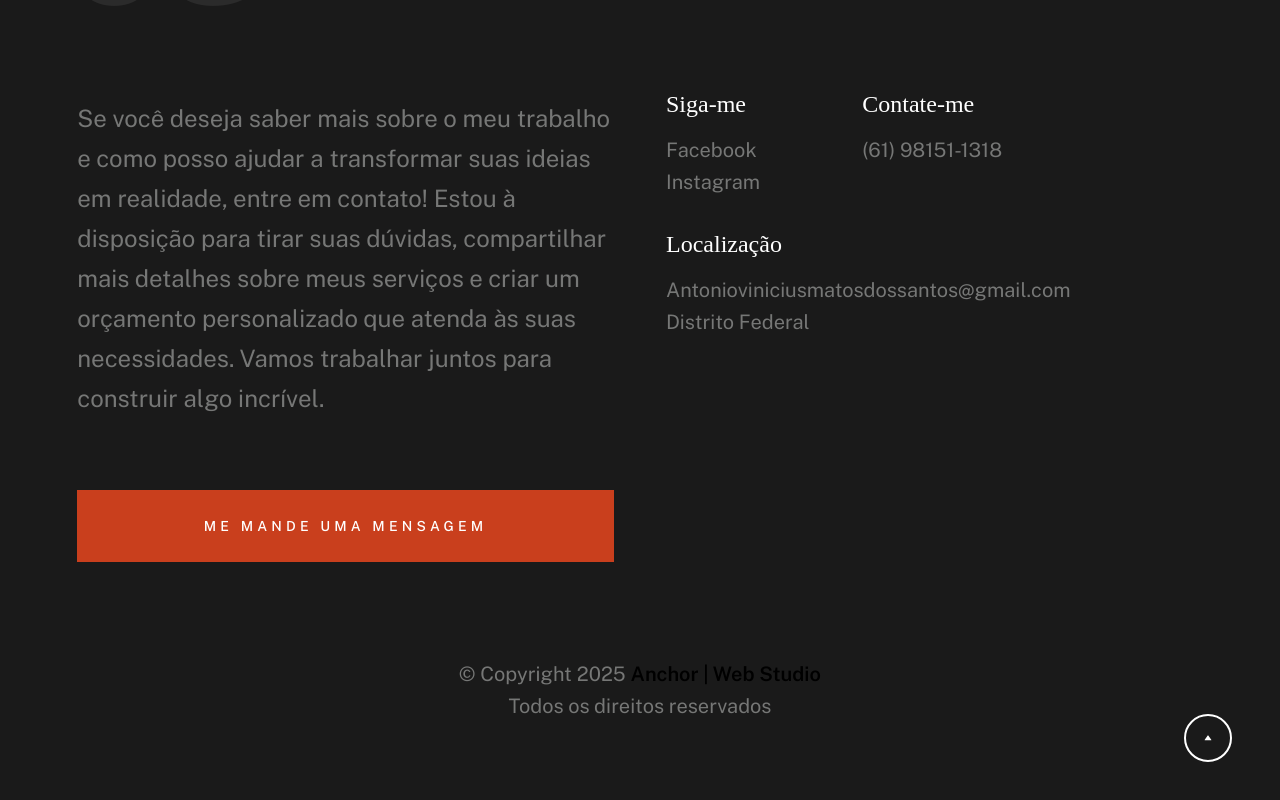
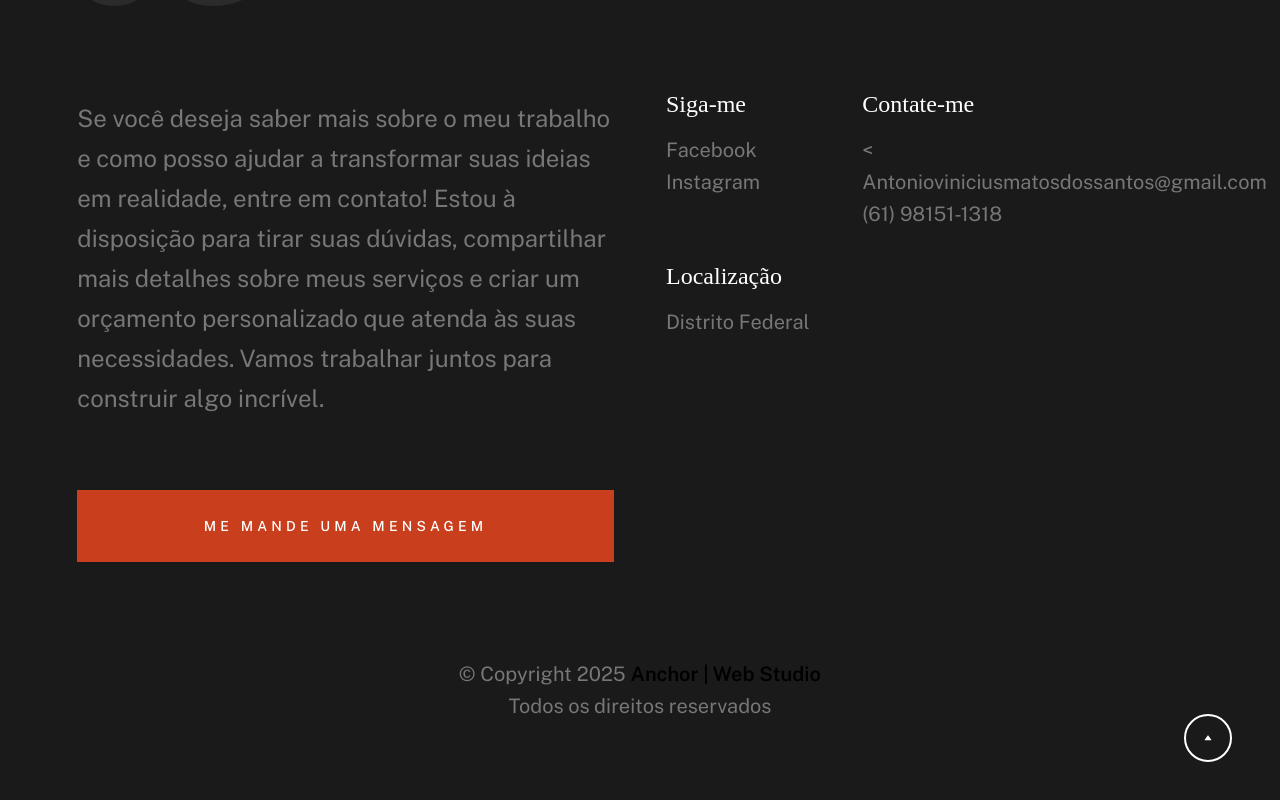
Before and after one commit to AlicM98/AV.1, a plain HTML site: page index.html in a window 1280 px wide. Shown: the part 5319-6119 px from the top of the page. Drawn offline with nearby package versions, Linux system fonts and the light colour scheme; a web font is replaced by a local one.

Commit message:
Update index.html

```diff
--- a/index.html
+++ b/index.html
@@ -366,14 +366,14 @@
                         <div class="column xl-6 md-6 tab-12">
                             <h5>Contate-me</h5>
                             <ul class="link-list">
-                                <li><a href="mailto:#0"></a></li>
+                                < <li><a href="Antonioviniciusmatosdossantos@gmail.com">Antonioviniciusmatosdossantos@gmail.com</a></li>
                                 <li><a href="https://api.whatsapp.com/send/?phone=5561981511318&text&type=phone_number&app_absent=0">(61) 98151-1318</a></li>
                             </ul>
                         </div>
                         <div class="column xl-6 md-6 tab-12">
                             <h5>Localização</h5>
                             <ul class="link-list">
-                                <li><a href="Antonioviniciusmatosdossantos@gmail.com">Antonioviniciusmatosdossantos@gmail.com</a></li>
+
                                 <li><a href="https://maps.app.goo.gl/Qu6dAsnmTgbjUwG49">Distrito Federal</a></li>
                             </ul>
                         </div>
```
